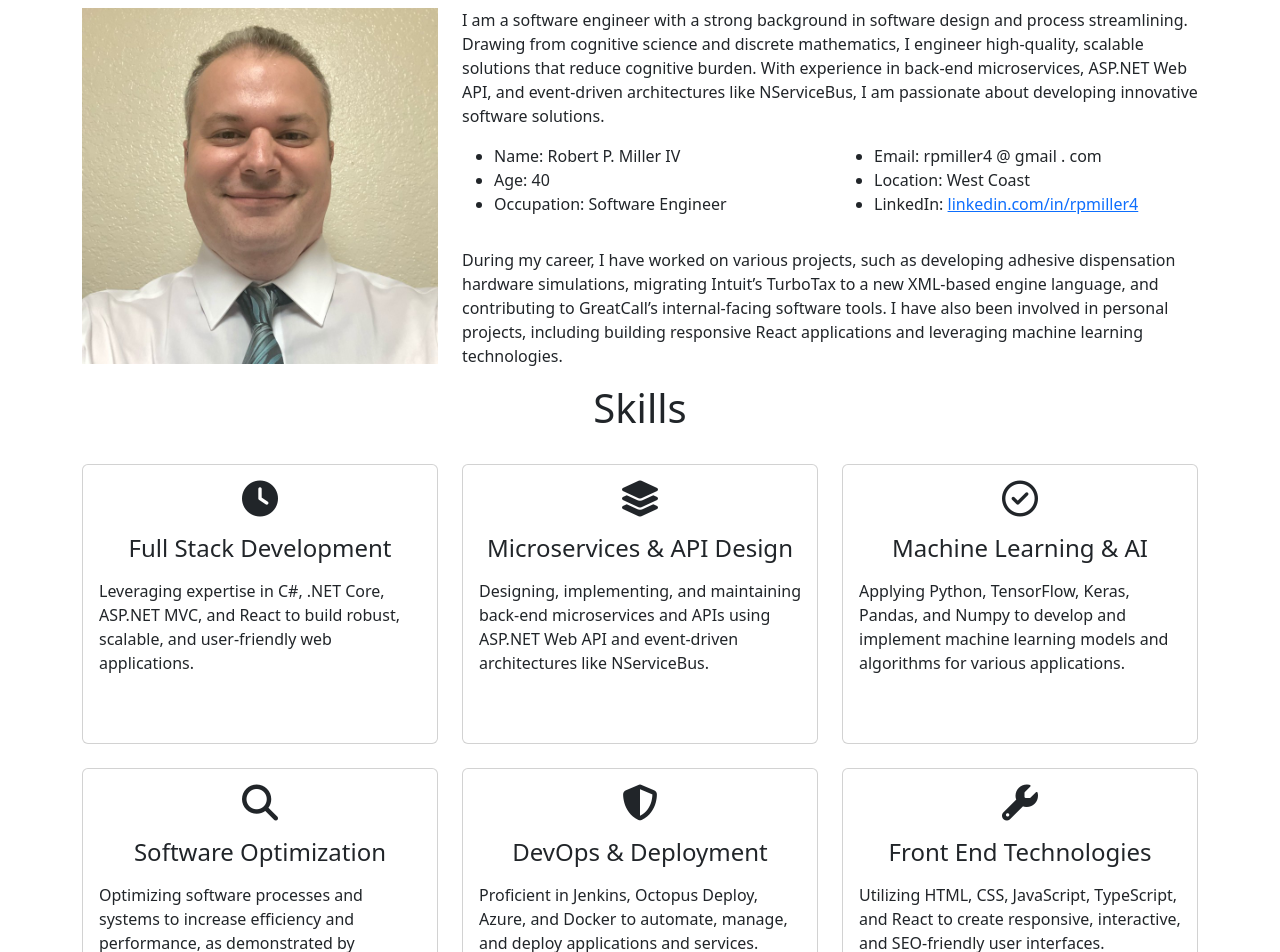
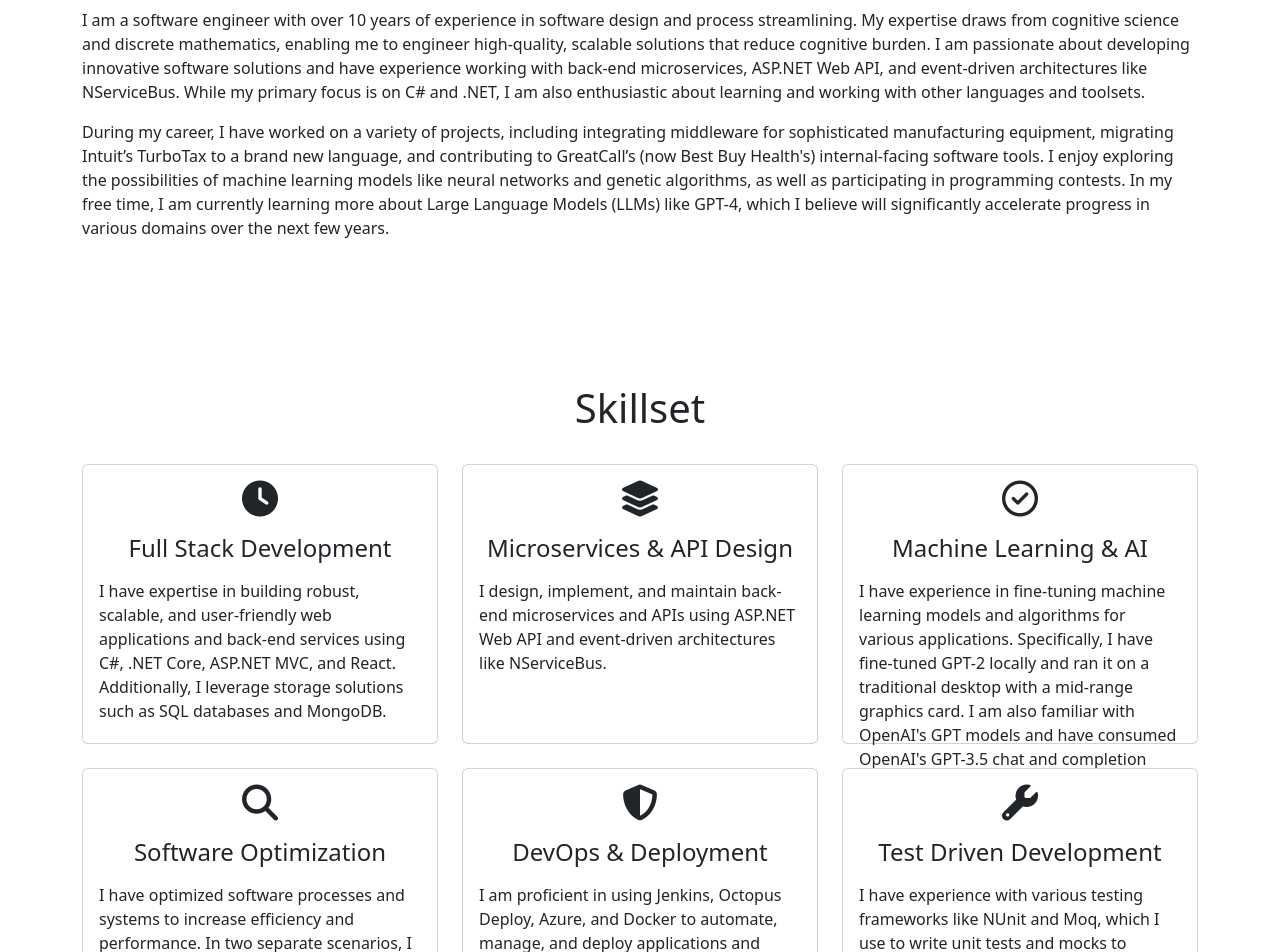
Before and after one commit to rpmiller4/portfolio, a React (Create React App) app in the folder my-portfolio/ClientApp/: page / in a window 1280 px wide. Shown: the part 1040-1992 px from the top of the page. Built offline with nearby package versions, Linux system fonts and the light colour scheme.

Commit message:
Clean up copy, remove profile image.

```diff
--- a/my-portfolio/ClientApp/src/components/About.js
+++ b/my-portfolio/ClientApp/src/components/About.js
@@ -1,5 +1,5 @@
 import React, { Component } from 'react';
-import aboutImage from '../images/about.jpeg'
+import aboutImage from '../images/profile2.jpeg'
 
 export class About extends Component {
 
@@ -10,35 +10,17 @@ export class About extends Component {
         <div className="container mt-4 pt-4">
             <h1 className="text-center">About Me</h1>
             <div className="row mt-4">
-            <div className="col-lg-4">
-                <img src={aboutImage} className="imageAboutPage" alt=""></img>
+
+                <div className="col-lg-12">
+                    <p> I am a software engineer with over 10 years of experience in software design and process streamlining. My expertise draws from cognitive science and discrete mathematics, enabling me to engineer high-quality, scalable solutions that reduce cognitive burden. I am passionate about developing innovative software solutions and have experience working with back-end microservices, ASP.NET Web API, and event-driven architectures like NServiceBus. While my primary focus is on C# and .NET, I am also enthusiastic about learning and working with other languages and toolsets.
+                    </p>
+
+                    <p>During my career, I have worked on a variety of projects, including integrating middleware for sophisticated manufacturing equipment, migrating Intuit’s TurboTax to a brand new language, and contributing to GreatCall’s (now Best Buy Health's) internal-facing software tools. I enjoy exploring the possibilities of machine learning models like neural networks and genetic algorithms, as well as participating in programming contests. In my free time, I am currently learning more about Large Language Models (LLMs) like GPT-4, which I believe will significantly accelerate progress in various domains over the next few years.
+                    </p>
                     </div>
 
-            <div className="col-lg-8">
-                <p> I am a software engineer with a strong background in software design and process streamlining. Drawing from cognitive science and discrete mathematics, I engineer high-quality, scalable solutions that reduce cognitive burden. With experience in back-end microservices, ASP.NET Web API, and event-driven architectures like NServiceBus, I am passionate about developing innovative software solutions.
-                </p>
-                <div className="row mt-3">
-                    <div className="col-md-6">
-                        <ul>
-                            <li>Name: Robert P. Miller IV</li>
-                            <li>Age: 40</li>
-                            <li>Occupation: Software Engineer</li>
-                        </ul>
                 </div>
-                    <div className="col-md-6">
-                        <ul>
-                            <li>Email: rpmiller4 @ gmail . com</li>
-                            <li>Location: West Coast</li>
-                            <li>LinkedIn: <a href="linkedin.com/in/rpmiller4">linkedin.com/in/rpmiller4</a></li>
-                        </ul>
-                    </div>
-                </div>
-                <div className="row mt-3">
-                    <p> During my career, I have worked on various projects, such as developing adhesive dispensation hardware simulations, migrating Intuit’s TurboTax to a new XML-based engine language, and contributing to GreatCall’s internal-facing software tools. I have also been involved in personal projects, including building responsive React applications and leveraging machine learning technologies.
-                    </p>
-                </div>
-            </div>
-        </div>
+
             </div>
     </section>
     );
--- /dev/null
+++ b/my-portfolio/ClientApp/src/components/Footer.js
@@ -0,0 +1,25 @@
+import React, { Component } from 'react';
+import aboutImage from '../images/about.jpeg'
+
+const Footer = () => {
+    return (
+        <section id="footer">
+            <div className="container mt-4 pt-4">
+                <div className="row mt-4">
+                    <div className="col-lg-16">
+                        <div className="row mt-3">
+                            <div className="col-md-6">
+                            </div>
+                            <div className="col-md-6">
+                            </div>
+                        </div>
+                        <div className="row mt-3">
+                        </div>
+                    </div>
+                </div>
+            </div>
+        </section>
+    );
+}
+
+export default Footer;
--- a/my-portfolio/ClientApp/src/components/Layout.js
+++ b/my-portfolio/ClientApp/src/components/Layout.js
@@ -1,5 +1,6 @@
 import React, { Component, useEffect } from 'react';
 import NavMenu from './NavMenu';
+import Footer from './Footer';
 
 class LayoutClass extends Component {
   static displayName = LayoutClass.name;
@@ -9,6 +10,7 @@ class LayoutClass extends Component {
       <div>
         <NavMenu />
         {this.props.children}
+        <Footer />
       </div>
     );
   }
--- a/my-portfolio/ClientApp/src/components/NavMenu.js
+++ b/my-portfolio/ClientApp/src/components/NavMenu.js
@@ -41,7 +41,7 @@ class NavMenuClass extends Component {
                           <a className="nav-link" href="#about" data-offset="70">About</a>
                       </li>
                       <li className="nav-item">
-                          <a className="nav-link" href="#skills" data-offset="70">Skills</a>
+                          <a className="nav-link" href="#skillset" data-offset="70">Skillset</a>
                       </li>
                       <li className="nav-item">
                           <a className="nav-link" href="#portfolio" data-offset="70">Portfolio</a>
--- a/my-portfolio/ClientApp/src/components/Skills.js
+++ b/my-portfolio/ClientApp/src/components/Skills.js
@@ -4,16 +4,16 @@ export class Skills extends Component {
 
   render() {
     return (
-        <section id="skills">
+        <section id="skillset">
             <div className="container">
-                <h1 className="text-center">Skills</h1>
+                <h1 className="text-center">Skillset</h1>
                 <div className="row">
                     <div className="col-lg-4 mt-4">
                         <div className="card servicesText">
                             <div className="card-body">
                                 <i className="fas servicesIcon fa-clock"></i>
                                 <h4 className="card-title mt-3">Full Stack Development</h4>
-                                <p className="card-text mt-3">Leveraging expertise in C#, .NET Core, ASP.NET MVC, and React to build robust, scalable, and user-friendly web applications.
+                                <p className="card-text mt-3">I have expertise in building robust, scalable, and user-friendly web applications and back-end services using C#, .NET Core, ASP.NET MVC, and React. Additionally, I leverage storage solutions such as SQL databases and MongoDB.
                                 </p>
                             </div>
                         </div>
@@ -23,7 +23,7 @@ export class Skills extends Component {
                             <div className="card-body">
                                 <i className='fas servicesIcon fa-layer-group'></i>
                                 <h4 className="card-title mt-3">Microservices & API Design</h4>
-                                <p className="card-text mt-3">Designing, implementing, and maintaining back-end microservices and APIs using ASP.NET Web API and event-driven architectures like NServiceBus.
+                                <p className="card-text mt-3">I design, implement, and maintain back-end microservices and APIs using ASP.NET Web API and event-driven architectures like NServiceBus.
                                 </p>
                             </div>
                         </div>
@@ -34,7 +34,7 @@ export class Skills extends Component {
                             <div className="card-body">
                                 <i className='far servicesIcon fa-check-circle'></i>
                                 <h4 className="card-title mt-3">Machine Learning & AI</h4>
-                                <p className="card-text mt-3">Applying Python, TensorFlow, Keras, Pandas, and Numpy to develop and implement machine learning models and algorithms for various applications.
+                                <p className="card-text mt-3">I have experience in fine-tuning machine learning models and algorithms for various applications. Specifically, I have fine-tuned GPT-2 locally and ran it on a traditional desktop with a mid-range graphics card. I am also familiar with OpenAI's GPT models and have consumed OpenAI's GPT-3.5 chat and completion services.
                                 </p>
                             </div>
                         </div>
@@ -47,7 +47,7 @@ export class Skills extends Component {
                             <div className="card-body">
                                 <i className='fas servicesIcon fa-search'></i>
                                 <h4 className="card-title mt-3">Software Optimization</h4>
-                                <p className="card-text mt-3">Optimizing software processes and systems to increase efficiency and performance, as demonstrated by reducing migration cycle time by 87% and improving microservices speed by 6.5x
+                                <p className="card-text mt-3">I have optimized software processes and systems to increase efficiency and performance. In two separate scenarios, I reduced migration cycle time by 87% and improved the speed of microservices workflows by 6.5x.
                                 </p>
                             </div>
                         </div>
@@ -58,7 +58,7 @@ export class Skills extends Component {
                             <div className="card-body">
                                 <i className='fas servicesIcon fa-shield-alt'></i>
                                 <h4 className="card-title mt-3">DevOps & Deployment</h4>
-                                <p className="card-text mt-3">Proficient in Jenkins, Octopus Deploy, Azure, and Docker to automate, manage, and deploy applications and services.
+                                <p className="card-text mt-3">I am proficient in using Jenkins, Octopus Deploy, Azure, and Docker to automate, manage, and deploy applications and services.
                                 </p>
                             </div>
                         </div>
@@ -68,8 +68,8 @@ export class Skills extends Component {
                         <div className="card servicesText">
                             <div className="card-body">
                                 <i className='fas servicesIcon fa-wrench'></i>
-                                <h4 className="card-title mt-3">Front End Technologies</h4>
-                                <p className="card-text mt-3">Utilizing HTML, CSS, JavaScript, TypeScript, and React to create responsive, interactive, and SEO-friendly user interfaces.
+                                <h4 className="card-title mt-3">Test Driven Development</h4>
+                                <p className="card-text mt-3">I have experience with various testing frameworks like NUnit and Moq, which I use to write unit tests and mocks to ensure quality through test-driven development.
                                 </p>
                             </div>
                         </div>
--- a/my-portfolio/ClientApp/src/custom.css
+++ b/my-portfolio/ClientApp/src/custom.css
@@ -41,7 +41,8 @@ code {
 }
 /* about section image css */
 .imageAboutPage {
-  width: 100%;
+  width: 25%;
+  float: left;
 }
 
 /* services section css */
@@ -69,10 +70,15 @@ code {
 }
 
 /* spacing on all sections */
-#about, #services, #portfolio, #contact {
+#about, #services, #portfolio, #contact, #footer, #skillset{
   margin-top: 4rem;
   padding-top: 4rem;
 }
 #contact {
   padding-bottom: 4rem;
 }
+
+#footer {
+  background-color: #000000;
+  color: #ffffff;
+}
```
Also changed, not shown: my-portfolio/ClientApp/src/images/profile2.jpeg (added). Lines whose indentation alone changed are shown as unchanged.
